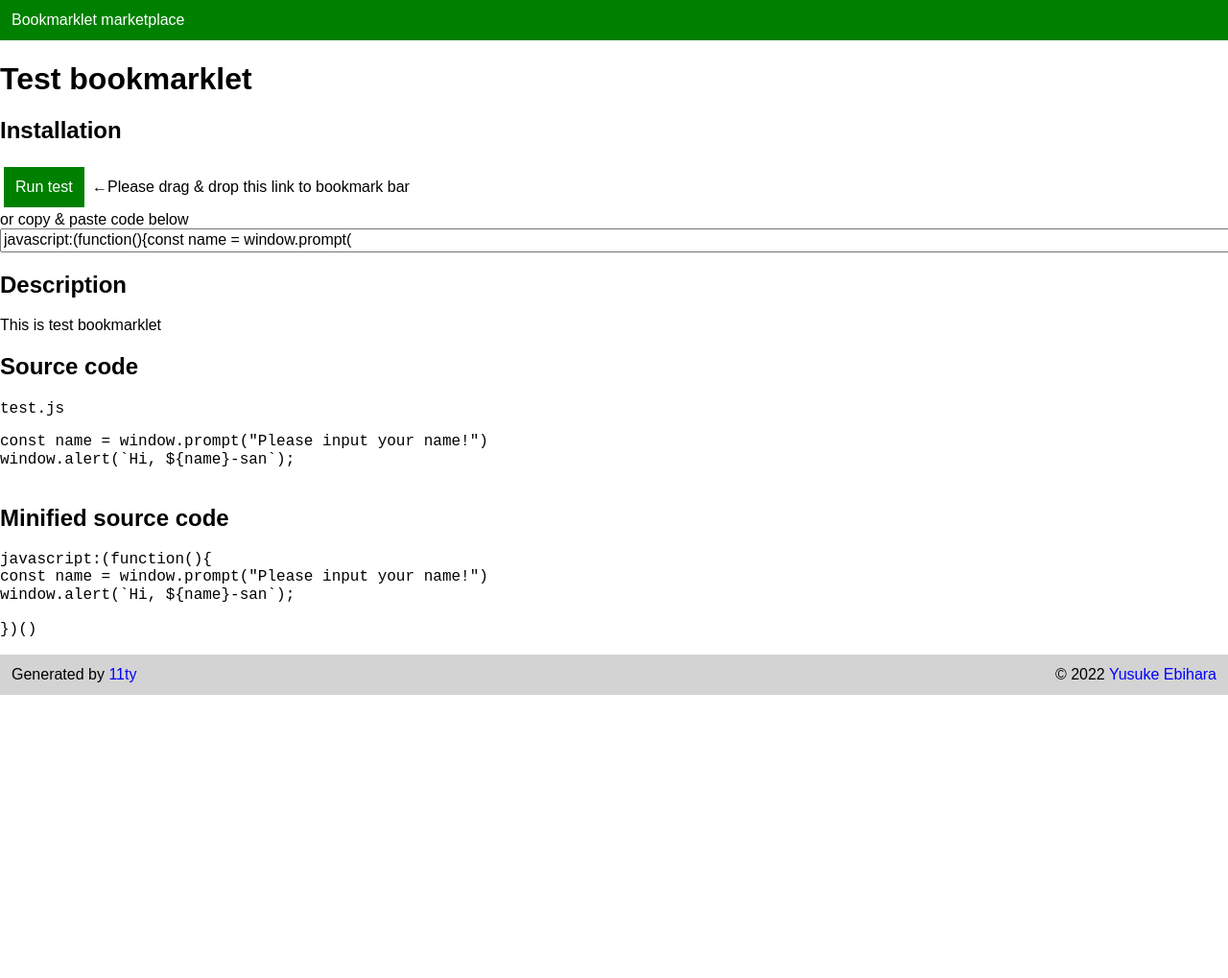
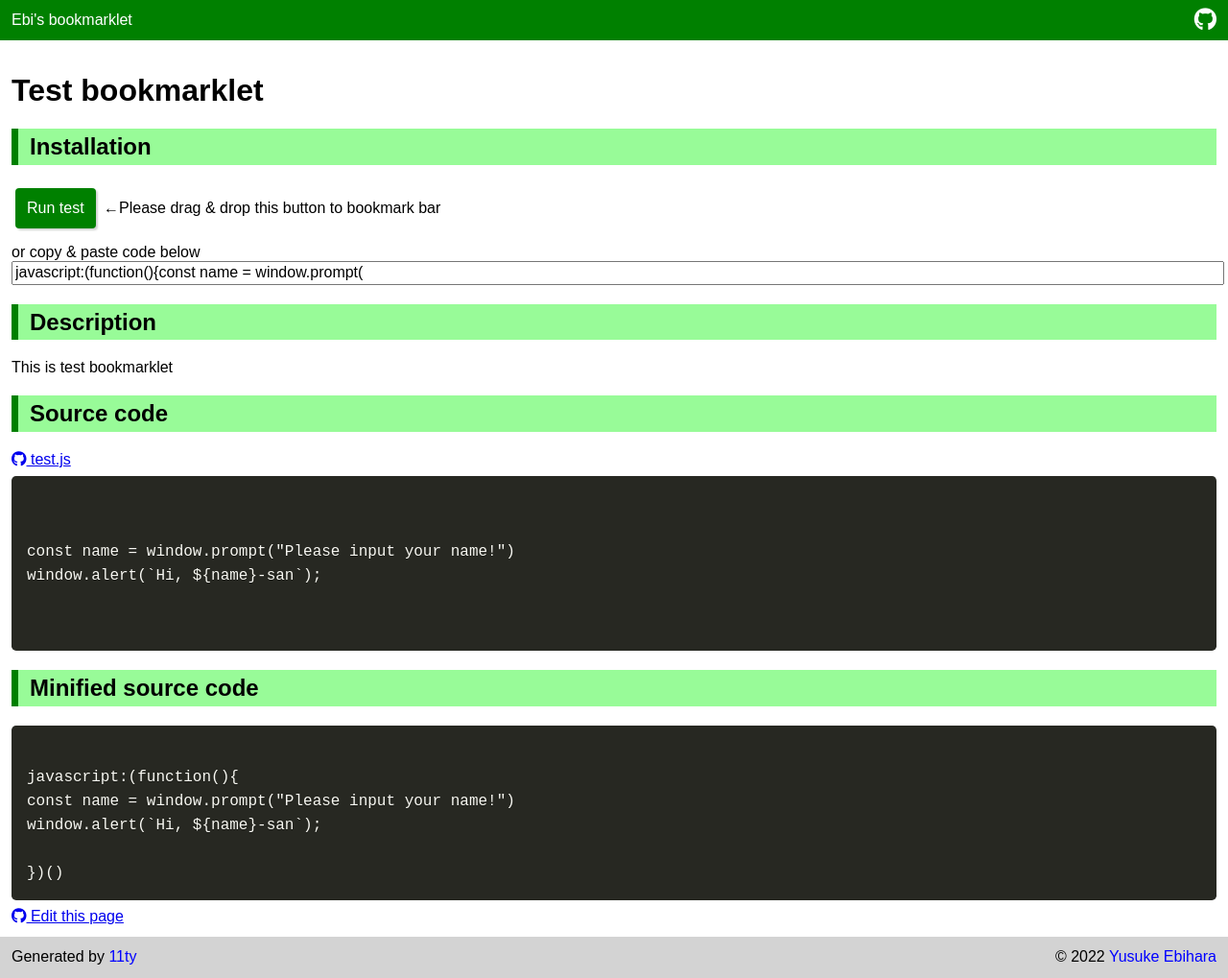
Before and after one commit to ebiyu/bookmarklet, an Eleventy site: page src/scripts/test.md in a window 1280 px wide. Shown: the whole page at 96% size. Before the commit the page ends 800 px from the top, so only its background shows below. Built offline with nearby package versions, Linux system fonts and the light colour scheme; Eleventy itself is replaced by a stand-in of ours; code samples lack their colours; files that its build step writes are made by us from their sources.

Commit message:
feat: update design

```diff
--- a/package.json
+++ b/package.json
@@ -7,6 +7,7 @@
   "private": true,
   "dependencies": {
     "@11ty/eleventy": "^1.0.2",
+    "@11ty/eleventy-plugin-syntaxhighlight": "^5.0.0",
     "terser": "^5.15.0"
   },
   "scripts": {
--- a/src/_includes/script.njk
+++ b/src/_includes/script.njk
@@ -6,15 +6,17 @@ layout: site.njk
 {% include "src/scripts/" + page.fileSlug + ".js" %}
 {% endset %}
 
+<div class="script-page">
+
 <h1>{{ title }}</h1>
 
 <h2>Installation</h2>
 
 <div>
   <a href="{{ js | jsmin }}" class="jsbutton">{{ actionName | default(title) }}</a>
-  ←Please drag &amp; drop this link to bookmark bar
+  ←Please drag &amp; drop this button to bookmark bar
 </div>
-<div>
+<div class="jsinput-section">
   <div>
     or copy &amp; paste code below
   </div>
@@ -29,10 +31,31 @@ layout: site.njk
 
 <h2>Source code</h2>
 
-<code>{{ page.fileSlug }}.js</code>
+<a
+  href="https://github.com/ebiyuu1121/bookmarklet/blob/main/src/scripts/{{ page.fileSlug }}.js"
+  target="_blank" rel="noreferrer"
+>
+  <i class="fa-brands fa-github"></i>
+  {{ page.fileSlug }}.js
+</a>
 
-<pre>{{ js }}</pre>
+
+{% highlight "js" %}
+{{ js | safe }}
+{% endhighlight %}
 
 <h2>Minified source code</h2>
 
-<pre>{{ js | jsmin }}</pre>
+{% highlight "js" %}
+{{ js | jsmin | safe }}
+{% endhighlight %}
+
+<a
+  href="https://github.com/ebiyuu1121/bookmarklet/blob/main/src/scripts/{{ page.fileSlug }}.md"
+  target="_blank" rel="noreferrer"
+>
+  <i class="fa-brands fa-github"></i>
+  Edit this page
+</a>
+
+</div>
--- a/src/_includes/site.njk
+++ b/src/_includes/site.njk
@@ -5,11 +5,20 @@
     <meta name="viewport" content="width=device-width, initial-scale=1.0">
     <link rel="stylesheet" href="/normalize.css">
     <link rel="stylesheet" href="/style.css">
+    <link href="https://unpkg.com/prismjs@1.20.0/themes/prism-okaidia.css" rel="stylesheet">
+    <script src="https://kit.fontawesome.com/94bd66272b.js" crossorigin="anonymous"></script>
     <title>{{title}} - Yusuke Ebihara</title>
   </head>
   <body>
     <div class="header">
-      <a href="/">Bookmarklet marketplace</a>
+      <div class="header__left">
+        <a href="/">Ebi's bookmarklet</a>
+      </div>
+      <div class="header__right">
+        <a href="https://github.com/ebiyuu1121/bookmarklet" target="_blank">
+          <i class="fa-brands fa-github fa-xl"></i>
+        </a>
+      </div>
     </div>
     <main>
       {{ content | safe }}
--- a/src/style.css
+++ b/src/style.css
@@ -6,11 +6,17 @@
   background-color: green;
   padding: 12px;
   color: white;
+  display: flex;
+  justify-content: space-between;
 }
 
 .header a {
   color: white;
   text-decoration: none;
+}
+
+main {
+  padding: 12px;
 }
 
 .footer {
@@ -37,9 +43,32 @@
   margin: 4px;
   padding: 12px;
   text-decoration: none;
+  border-radius: 4px;
+  box-shadow: 2px 2px 2px lightgray;
+}
+
+.jsinput-section {
+  margin-top: 12px;
 }
 
 .jsinput {
   display: block;
   width: 100%;
 }
+
+.filename {
+  background-color: lightgray;
+}
+
+
+.script-page h2 {
+  border-left: green solid .3em;
+  padding: 5px;
+  padding-left: 0.5em;
+  background-color: palegreen;
+}
+
+.script-page h3 {
+  border-bottom: green solid .2em;
+  padding: 5px;
+}
```
Also changed, not shown: .eleventy.js, 1 other file.
